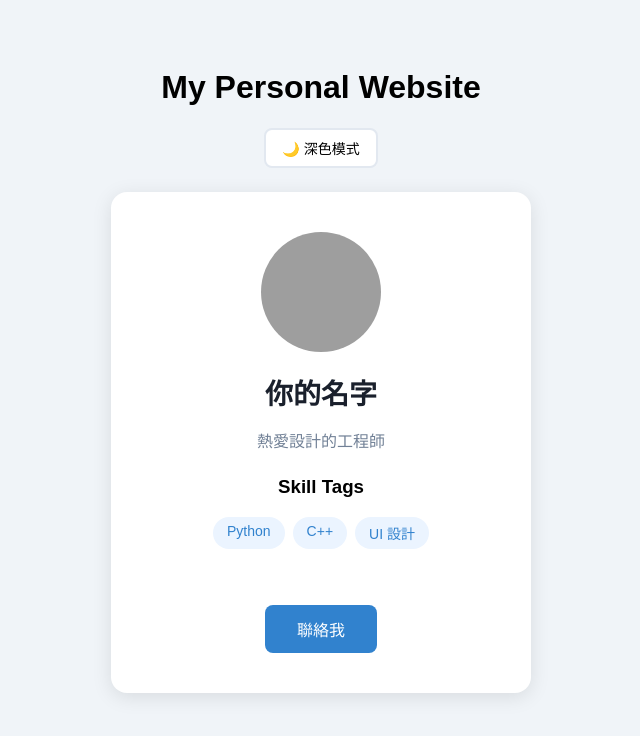
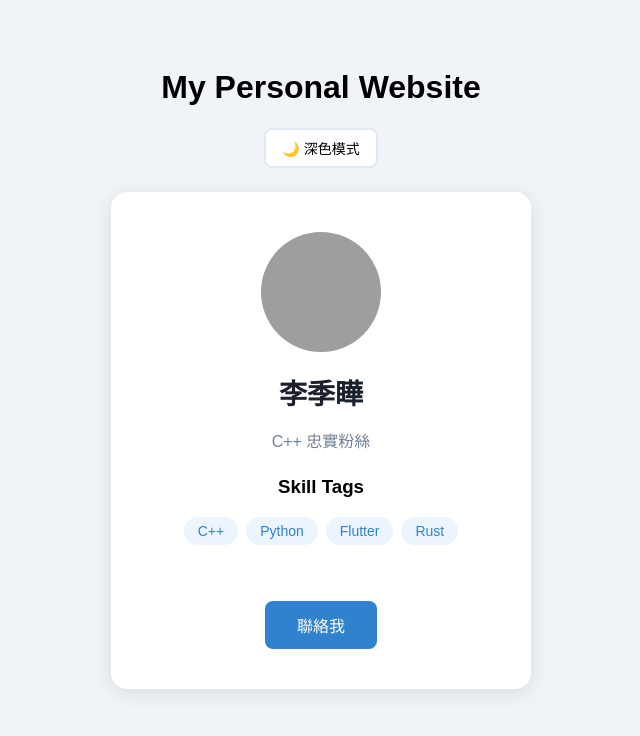
Before and after one commit to Boxun-Shih/Website_Example, a plain HTML site: page index.html in a window 1280 px wide. Shown: the whole page, without its empty margins (319-959 px from the left). Drawn offline with Linux system fonts and the light colour scheme; grey boxes are pictures that could not be loaded.

Commit message:
Modify personal information

```diff
--- a/index.html
+++ b/index.html
@@ -13,20 +13,21 @@
         <button id="darkToggle">🌙 深色模式</button>
 
         <div class="card">
-            <img src="https://i.pravatar.cc/150?" alt="我的照片">
-            <h1>你的名字</h1>
-            <p class="bio">熱愛設計的工程師</p>
+            <img src="photo.jpg" alt="我的照片">
+            <h1>李季瞱</h1>
+            <p class="bio">C++ 忠實粉絲</p>
 
             <h3>Skill Tags</h3>
             <ul class="skills">
+                <li class="skill-tag">C++</li>
                 <li class="skill-tag">Python</li>
-                <li class="skill-tag">C++</li>
-                <li class="skill-tag">UI 設計</li>
+                <li class="skill-tag">Flutter</li>
+                <li class="skill-tag">Rust</li>
             </ul>
 
             <p class="skill-msg"></p>
 
-            <a href="mailto:your@email.com" class="btn">聯絡我</a>
+            <a href="mailto:s411285040@gm.ntpu.edu.tw" class="btn">聯絡我</a>
         </div>
     </body>
 </html>
```
Also changed, not shown: 1 other file.
